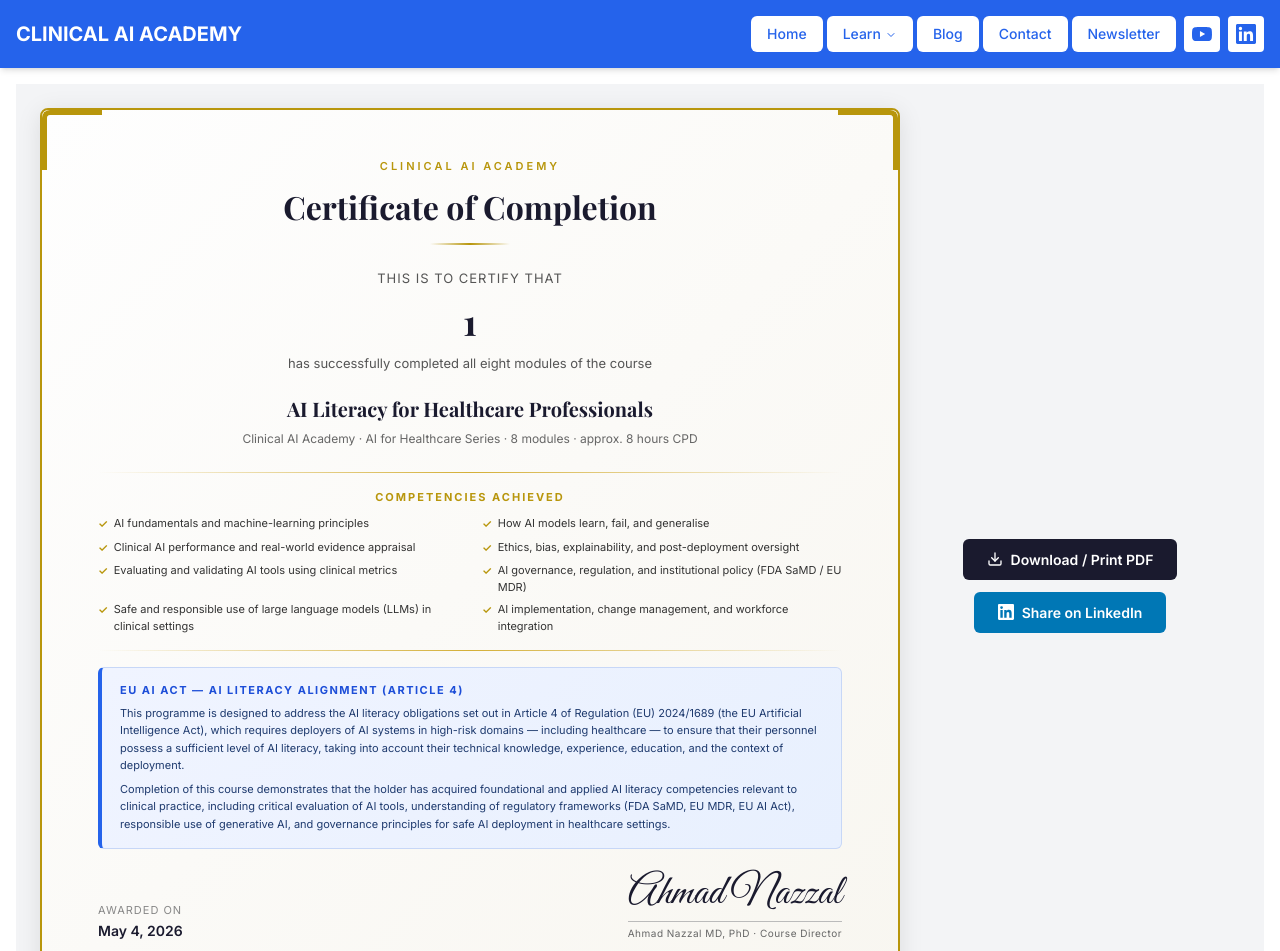
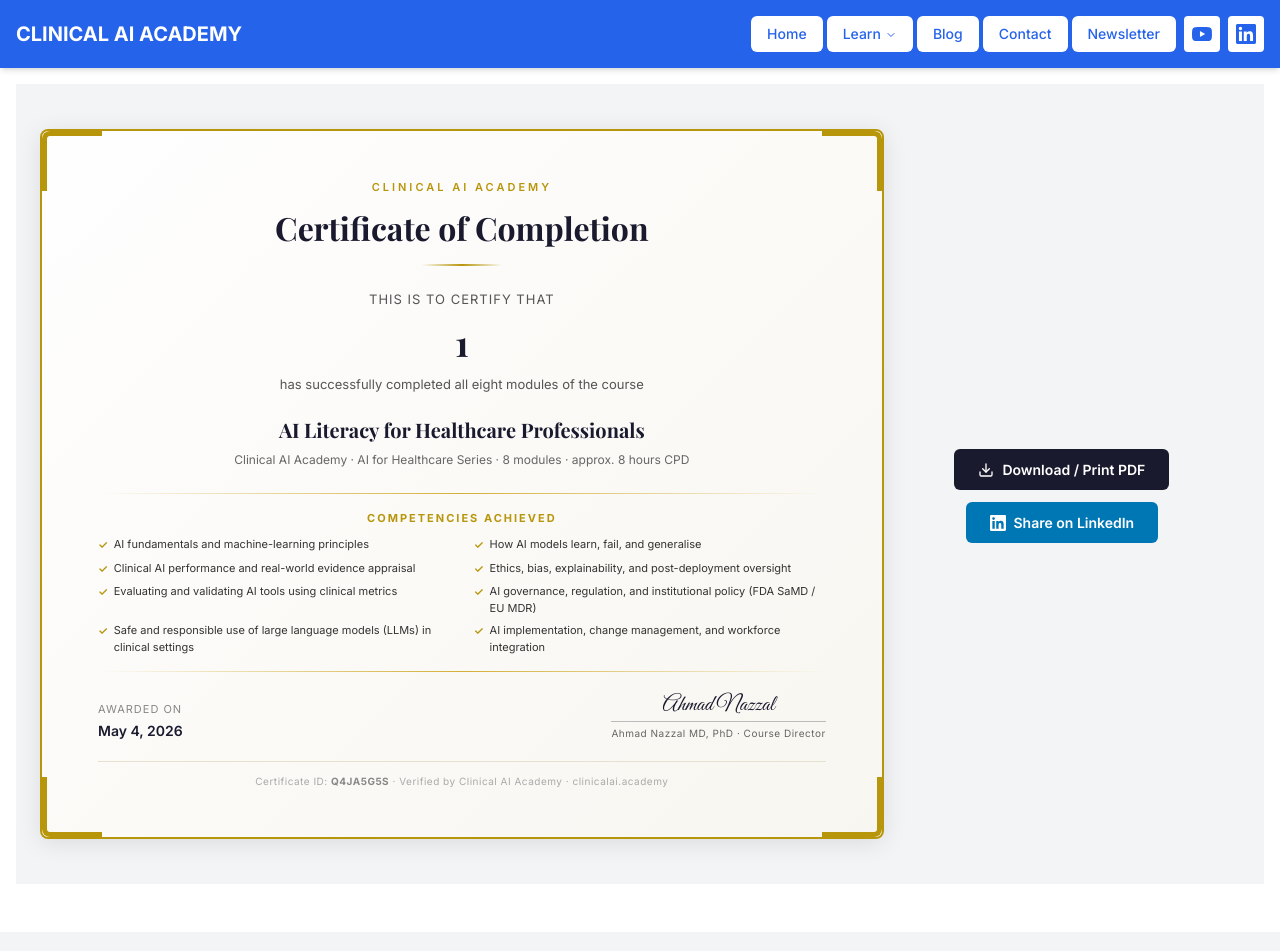
Before and after one commit to anazz-dev/ai-healthcare-learn, a Next.js app: page /certificate/1 in a window 1280 px wide. Shown: the top 951 px of the page. Built offline with nearby package versions, Linux system fonts and the light colour scheme.

Commit message:
fix certificate outlay

```diff
--- a/src/components/CertificateActions.tsx
+++ b/src/components/CertificateActions.tsx
@@ -140,26 +140,6 @@
 
         <div style={{ width: '100%', height: '1px', background: 'linear-gradient(90deg, transparent, #d4af37, transparent)', margin: '16px 0' }} />
 
-        {/* EU AI Act alignment box */}
-        <div style={{
-          background: 'linear-gradient(135deg, #f0f4ff, #e8f0fe)',
-          border: '1px solid #c7d7f7',
-          borderLeft: '4px solid #2563eb',
-          borderRadius: '6px',
-          padding: '14px 18px',
-          margin: '16px 0',
-        }}>
-          <p style={{ fontSize: '11px', fontWeight: 700, letterSpacing: '1.5px', textTransform: 'uppercase', color: '#1d4ed8', margin: '0 0 6px' }}>
-            EU AI Act — AI Literacy Alignment (Article 4)
-          </p>
-          <p style={{ fontSize: '11px', color: '#1e3a6e', margin: '0 0 6px', lineHeight: 1.6 }}>
-            This programme is designed to address the AI literacy obligations set out in Article 4 of Regulation (EU) 2024/1689 (the EU Artificial Intelligence Act), which requires deployers of AI systems in high-risk domains — including healthcare — to ensure that their personnel possess a sufficient level of AI literacy, taking into account their technical knowledge, experience, education, and the context of deployment.
-          </p>
-          <p style={{ fontSize: '11px', color: '#1e3a6e', margin: 0, lineHeight: 1.6 }}>
-            Completion of this course demonstrates that the holder has acquired foundational and applied AI literacy competencies relevant to clinical practice, including critical evaluation of AI tools, understanding of regulatory frameworks (FDA SaMD, EU MDR, EU AI Act), responsible use of generative AI, and governance principles for safe AI deployment in healthcare settings.
-          </p>
-        </div>
-
         {/* Award date and signature */}
         <div style={{ display: 'flex', justifyContent: 'space-between', alignItems: 'flex-end', marginTop: '20px' }}>
           <div>
@@ -169,7 +149,7 @@
           <div style={{ textAlign: 'center' }}>
             <p style={{
               fontFamily: "'Great Vibes', cursive",
-              fontSize: '42px',
+              fontSize: '22px',
               color: '#1a1a2e',
               borderBottom: '1px solid #bbb',
               paddingBottom: '2px',
```
Also changed, not shown: 2 other files (tests, documents, lock files or other folders).
